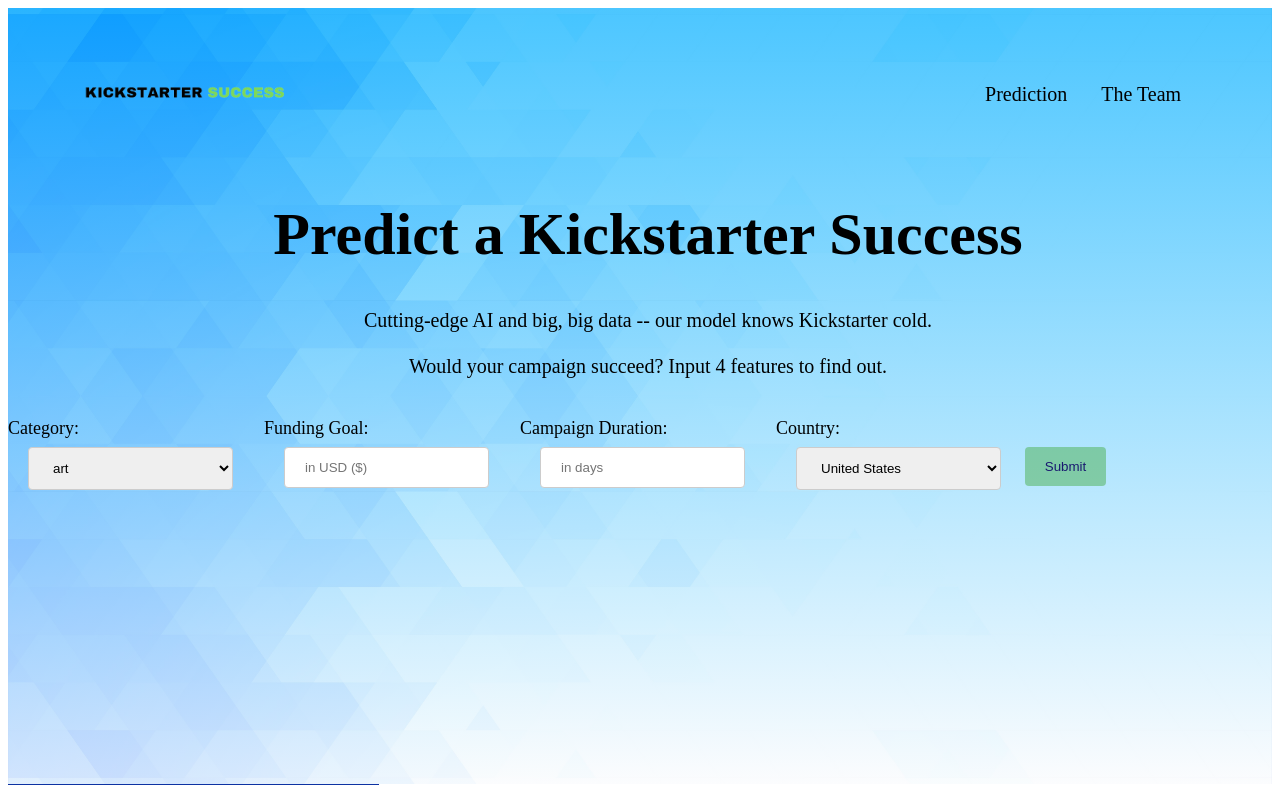
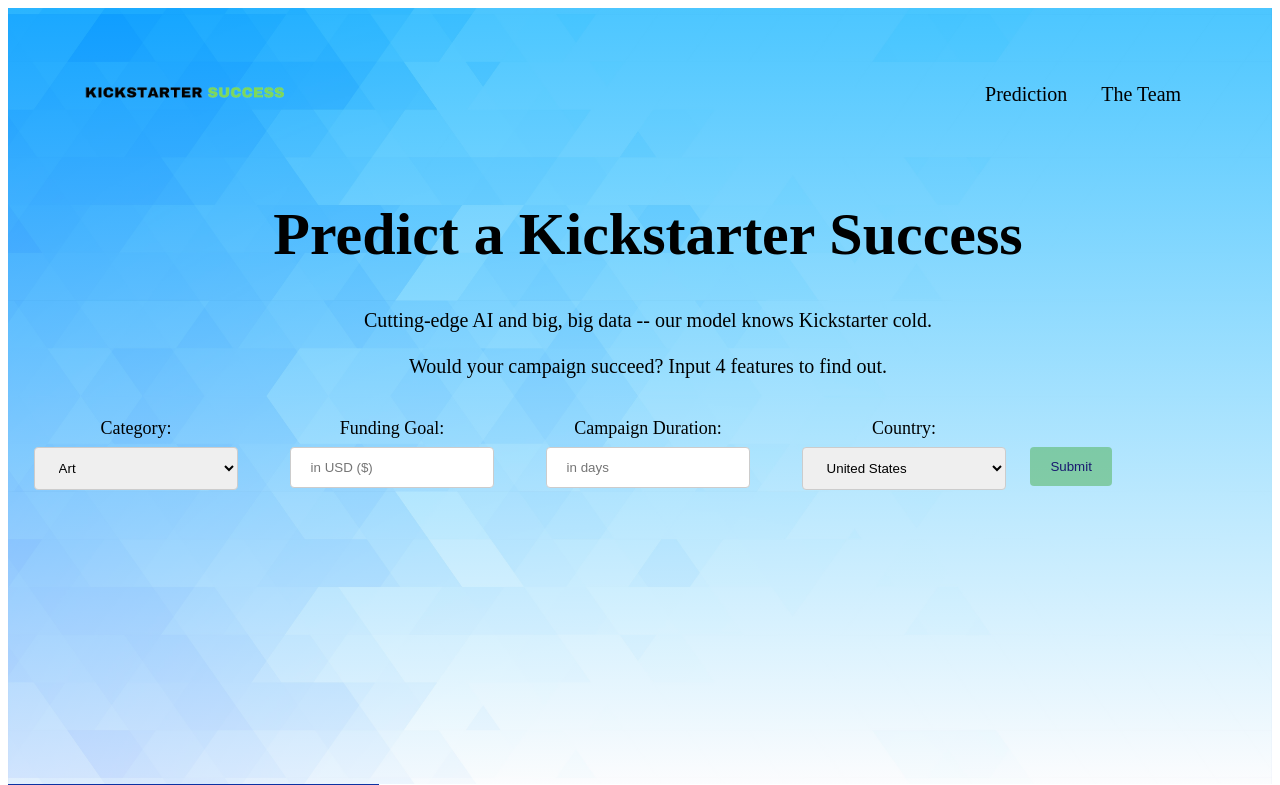
Before and after one commit to rodricobsanchez/Predict_Kickstarter_Success, a Flask app: template src/templates/reveal.html in a window 1280 px wide. Shown: the top 785 px of the page. Run offline with Flask 2, Linux system fonts and the light colour scheme; the template is opened without the code that fills it: most values are stand-ins (such as "Sample title", 1, 10 or a date in 2020).

Commit message:
Update reveal.html

```diff
--- a/src/templates/reveal.html
+++ b/src/templates/reveal.html
@@ -14,7 +14,7 @@
           float: left;
           width: 20%;
           font-size: 18px;
-          text-align: left;
+          text-align: center;
         }
 
         .feature_num {
@@ -23,7 +23,7 @@
           float: left;
           width: 20%;
           font-size: 18px;
-          text-align: left;
+          text-align: center;
         }
 
         input[type=text], input[type=number], select {
@@ -107,27 +107,27 @@
                     <div class="feature_str">
                         <label for="project_category">Category:</label>
                         <select id="project_category" name="project_category" placeholder="a project like..." required>
-                            <option value="art">art</option>
-                            <option value="music">music</option>
-                            <option value="crafts">crafts</option>
-                            <option value="comics">comics</option>
-                            <option value="food">food</option>
-                            <option value="publishing">publishing</option>
-                            <option value="technology">technology</option>
-                            <option value="journalism">journalism</option>
-                            <option value="design">design</option>
-                            <option value="film_and_video">film_and_video</option>
-                            <option value="theater">theater</option>
-                            <option value="games">games</option>
-                            <option value="photography">photography</option>
-                            <option value="fashion">fashion</option>
+                            <option value="art">Art</option>
+                            <option value="music">Music</option>
+                            <option value="crafts">Crafts</option>
+                            <option value="comics">Comics</option>
+                            <option value="food">Food</option>
+                            <option value="publishing">Publishing</option>
+                            <option value="technology">Technology</option>
+                            <option value="journalism">Journalism</option>
+                            <option value="design">Design</option>
+                            <option value="film_and_video">Film and video</option>
+                            <option value="theater">Theater</option>
+                            <option value="games">Games</option>
+                            <option value="photography">Photography</option>
+                            <option value="fashion">Fashion</option>
                         </select>
                         </div>
                     </div>
 
                     <div class="feature_num">
                         <label for="funding_goal">Funding Goal:</label>
-                        <input type="number" min="1" max="999999" id="funding_goal" name="funding_goal" placeholder="in USD ($)" required>
+                        <input type="number" min="1" max="9999999" id="funding_goal" name="funding_goal" placeholder="in USD ($)" required>
                     </div>
 
                     <div class="feature_num">
```
Also changed, not shown: other parts of src/templates/reveal.html (+3 -3 lines).
